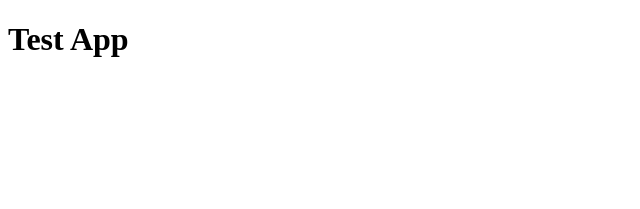
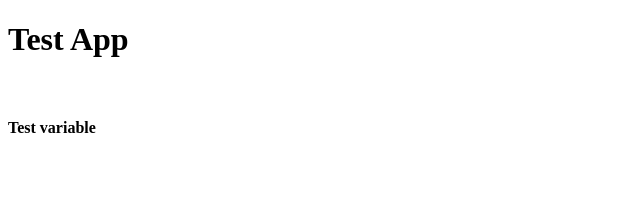
Before and after one commit to nirman15/testapp, an Angular app: page / in a window 1280 px wide. Shown: the top 209 px of the page, without its empty margins (0-640 px from the left). Built offline with nearby package versions, Linux system fonts and the light colour scheme.

Commit message:
30-07-23 (test component )

```diff
--- a/src/app/app.component.html
+++ b/src/app/app.component.html
@@ -1 +1,3 @@
 <h1>{{title}}</h1>
+<br>
+<h4>{{test}}</h4>
--- a/src/app/app.component.ts
+++ b/src/app/app.component.ts
@@ -7,4 +7,5 @@ import { Component } from '@angular/core';
 })
 export class AppComponent {
   title = 'Test App';
+  test='Test variable';
 }
```
